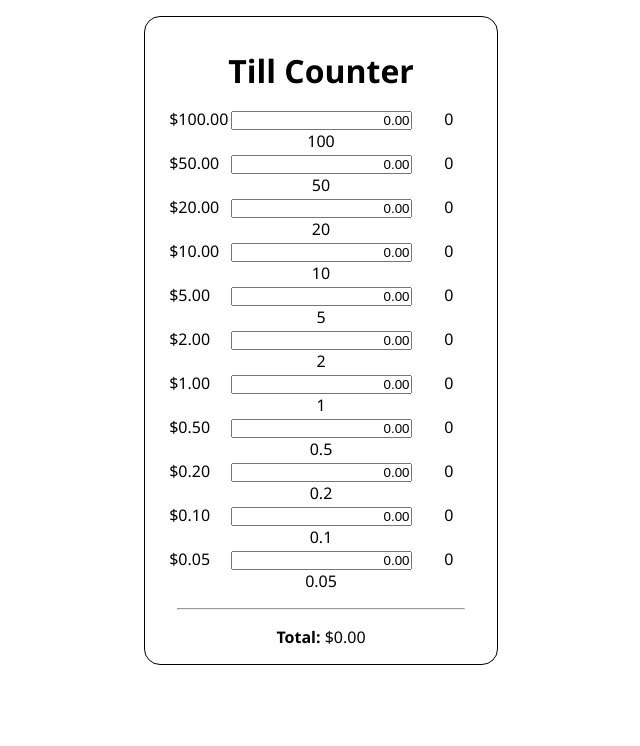
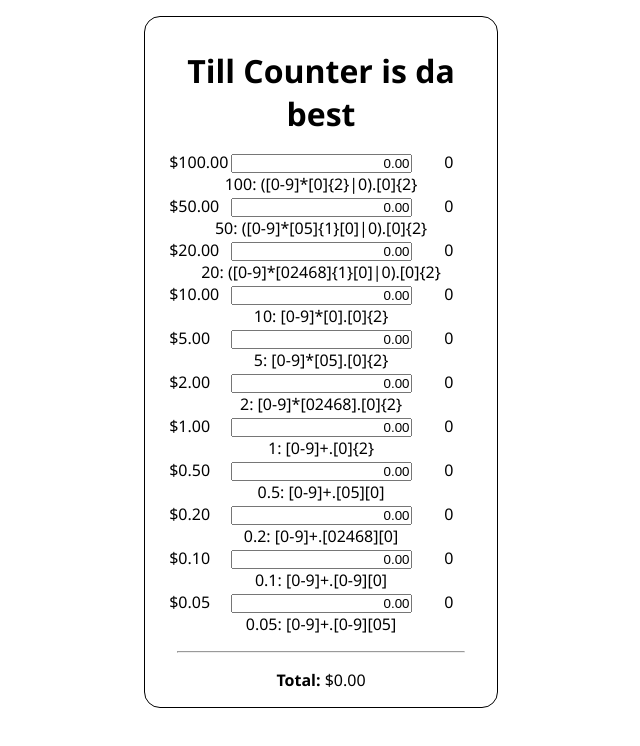
Before and after one commit to morgandival/till-counter, a React (Create React App) app: page / in a window 1280 px wide. Shown: the top 746 px of the page, without its empty margins (319-959 px from the left). Built offline with nearby package versions, Linux system fonts and the light colour scheme.

Commit message:
Prettier updates

```diff
--- a/src/App.tsx
+++ b/src/App.tsx
@@ -1,12 +1,12 @@
-import React from "react";
-import "./App.css";
-import Header from "./components/Header";
-import TillCounter from "./components/TillCounter";
+import React from 'react';
+import './App.css';
+import Header from './components/Header';
+import TillCounter from './components/TillCounter';
 
 function App() {
   return (
     <div className="App">
-      <Header title="Till Counter" />
+      <Header title="Till Counter is da best" />
       <TillCounter denoms={[100, 50, 20, 10, 5, 2, 1, 0.5, 0.2, 0.1, 0.05]} />
     </div>
   );
--- a/src/components/Denomination.tsx
+++ b/src/components/Denomination.tsx
@@ -2,10 +2,15 @@ import React from 'react';
 
 type Props = {
   denomination: number;
+  regex: string;
 };
 
 function Denomination(props: Props) {
-  return <div>{props.denomination}</div>;
+  return (
+    <div>
+      {props.denomination}: {props.regex}
+    </div>
+  );
 }
 
 export default Denomination;
--- a/src/components/Header.tsx
+++ b/src/components/Header.tsx
@@ -1,4 +1,4 @@
-import React from "react";
+import React from 'react';
 
 type Props = {
   title: string;
--- a/src/components/TillCounter.tsx
+++ b/src/components/TillCounter.tsx
@@ -141,7 +141,7 @@ function TillCounter(props: Props) {
         <label id={'count-' + value} className="denom-count">
           0
         </label>
-        <Denomination denomination={value} />
+        <Denomination denomination={value} regex={regex} />
       </div>
     );
   });
```
